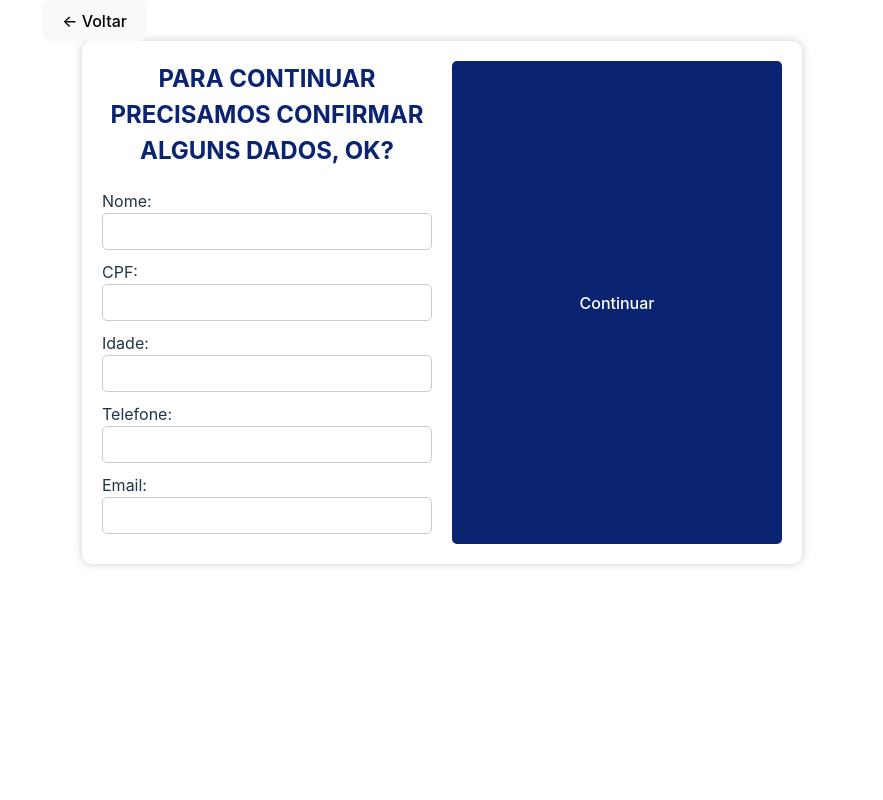
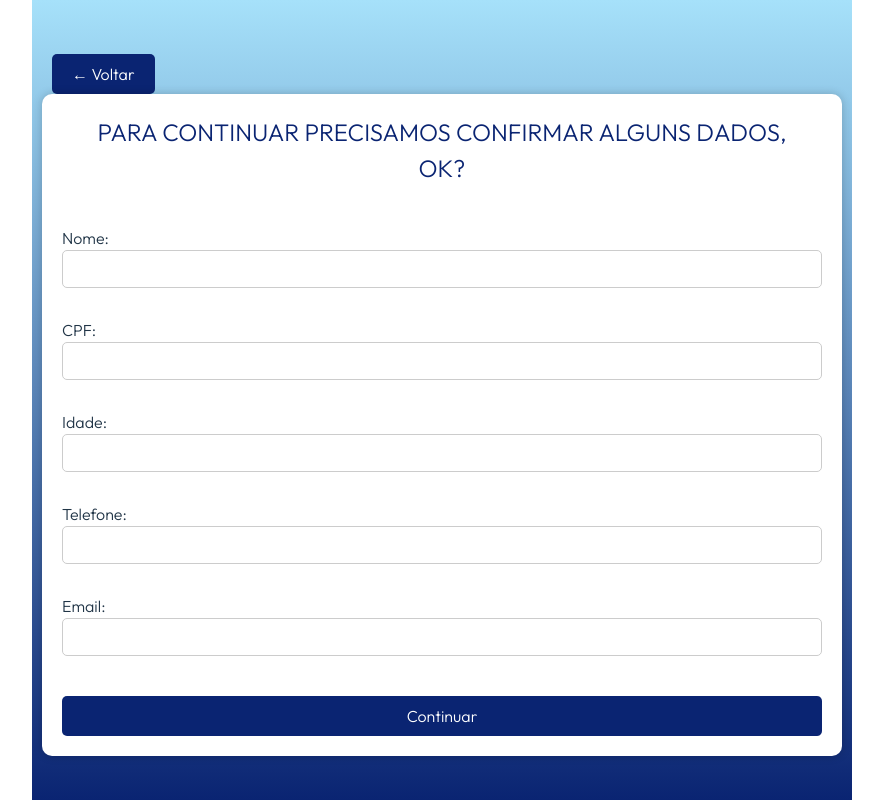
Before and after one commit to Rennan-Ferreira/cycleGuard-Sprint3, a React (Vite) app in the folder cycle-guard-sprt3/: page /DadosCliente in a window 1280 px wide. Shown: the whole page, without its empty margins (198-1081 px from the left). Built offline with nearby package versions, Linux system fonts and the light colour scheme.

Commit message:
Adicionando o estilo para a tela de dados do cliente

```diff
--- a/cycle-guard-sprt3/src/routes/DadosBicicleta/DadosBicicleta.css
+++ b/cycle-guard-sprt3/src/routes/DadosBicicleta/DadosBicicleta.css
@@ -3,6 +3,7 @@
     margin: 0;
     padding: 0;
     box-sizing: border-box;
+    font-family: 'Outfit', sans-serif;
 }
 
 body {
--- a/cycle-guard-sprt3/src/routes/DadosCliente/ClienteDados.css
+++ b/cycle-guard-sprt3/src/routes/DadosCliente/ClienteDados.css
@@ -0,0 +1,84 @@
+@import url('https://fonts.googleapis.com/css2?family=Outfit:wght@200;300&family=Poppins:wght@200;400&display=swap');
+
+* {
+    margin: 0;
+    padding: 0;
+    box-sizing: border-box;
+    font-family: 'Outfit', sans-serif;
+}
+
+.cliente-data-form {
+    background: linear-gradient(180deg, rgb(166, 225, 250) 0%, rgb(10, 36, 114) 100%);
+    background-color: rgba(255, 255, 255, 1);
+    min-height: 100vh;
+    display: flex;
+    justify-content: center;
+    align-items: center;
+    flex-direction: column;
+    position: relative;
+    padding: 10px;
+}
+
+.cliente-data-header {
+    text-align: left;
+    width: 100%;
+    padding-left: 10px;
+    margin-top: 10px;
+}
+
+.cliente-back-button {
+    background-color: #0a2472;
+    color: #fff;
+    border: none;
+    padding: 10px 20px;
+    font-size: 16px;
+    border-radius: 5px;
+    cursor: pointer;
+    text-decoration: none;
+}
+
+.cliente-form-container {
+    background-color: #fff;
+    border-radius: 10px;
+    box-shadow: 0px 0px 10px rgba(0, 0, 0, 0.2);
+    width: 90vw;
+    max-width: 800px;
+    text-align: left;
+    padding: 20px;
+    display: flex;
+    flex-direction: column;
+    align-items: center;
+}
+
+.cliente-title {
+    color: #0074e4;
+    margin: 0;
+    padding: 0 30px;
+}
+
+.cliente-form-group {
+    margin-bottom: 5px;
+    width: 100%;
+}
+
+.cliente-continue-button {
+    background-color: #0a2472;
+    color: #fff;
+    border: none;
+    padding: 10px 20px;
+    font-size: 16px;
+    border-radius: 5px;
+    cursor: pointer;
+    text-decoration: none;
+    margin-top: 10px;
+    width: 100%;
+}
+
+input[type="text"] {
+    width: 100%;
+    padding: 10px;
+    margin-bottom: 5px;
+    border: 1px solid #ccc;
+    border-radius: 5px;
+    max-width: 100%;
+}
--- a/cycle-guard-sprt3/src/routes/DadosCliente/ClienteDados.jsx
+++ b/cycle-guard-sprt3/src/routes/DadosCliente/ClienteDados.jsx
@@ -1,6 +1,5 @@
-import { Link } from 'react-router-dom';
 import React from 'react';
-import './ClienteDados.css'
+import './ClienteDados.css';
 
 export default function DadosCliente() {
     return (
@@ -8,9 +7,8 @@ export default function DadosCliente() {
             <div className="cliente-data-header">
                 <button className="cliente-back-button">&#8592; Voltar</button>
             </div>
-            <form>
-                <div className="cliente-form-section">
-                    <div className='cliente-title'>
+            <form className="cliente-form-container">
+                <div className="cliente-title">
                     <h2>PARA CONTINUAR PRECISAMOS CONFIRMAR ALGUNS DADOS, OK?</h2>
                 </div>
                 <div className="cliente-form-group">
@@ -33,7 +31,6 @@ export default function DadosCliente() {
                     <label htmlFor="email">Email:</label>
                     <input type="text" id="email" name="email" required />
                 </div>
-                </div>
                 <button type="submit" className="cliente-continue-button">Continuar</button>
             </form>
         </div>
```
Lines whose indentation alone changed are shown as unchanged.
